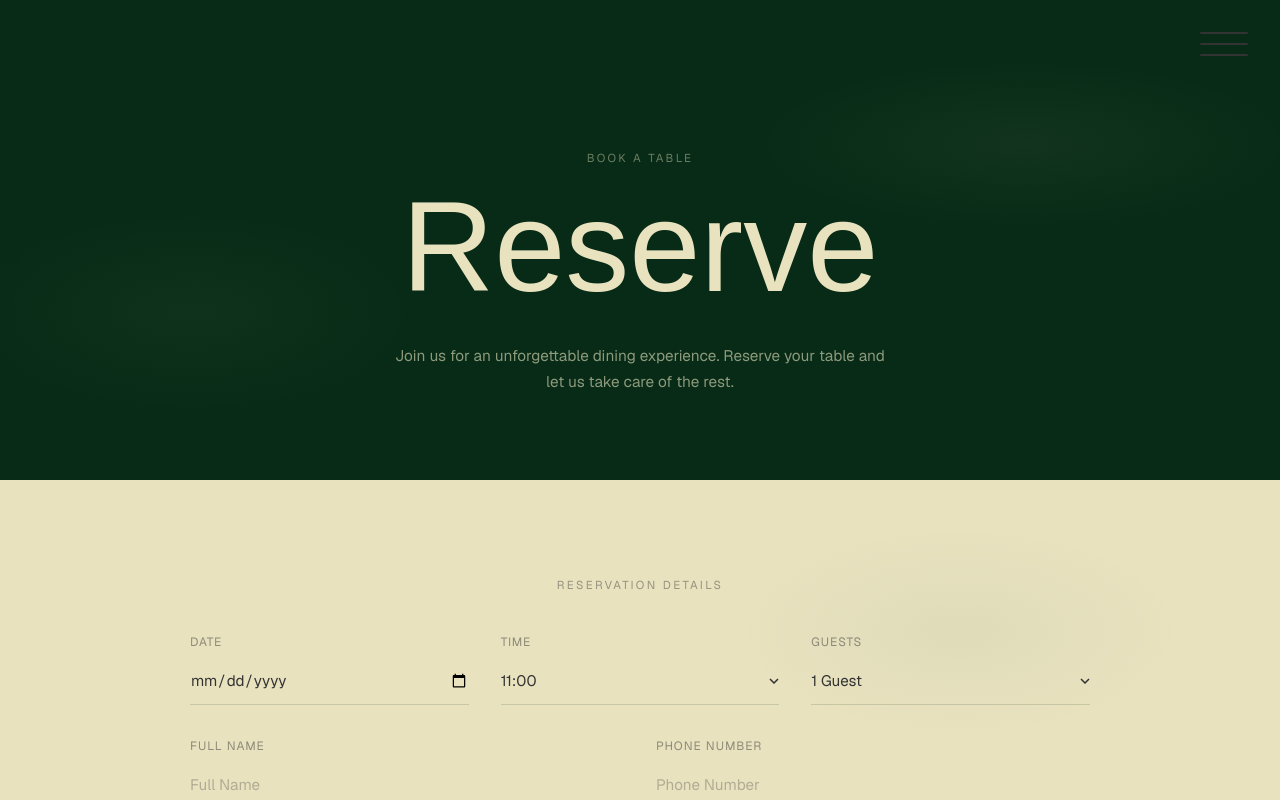
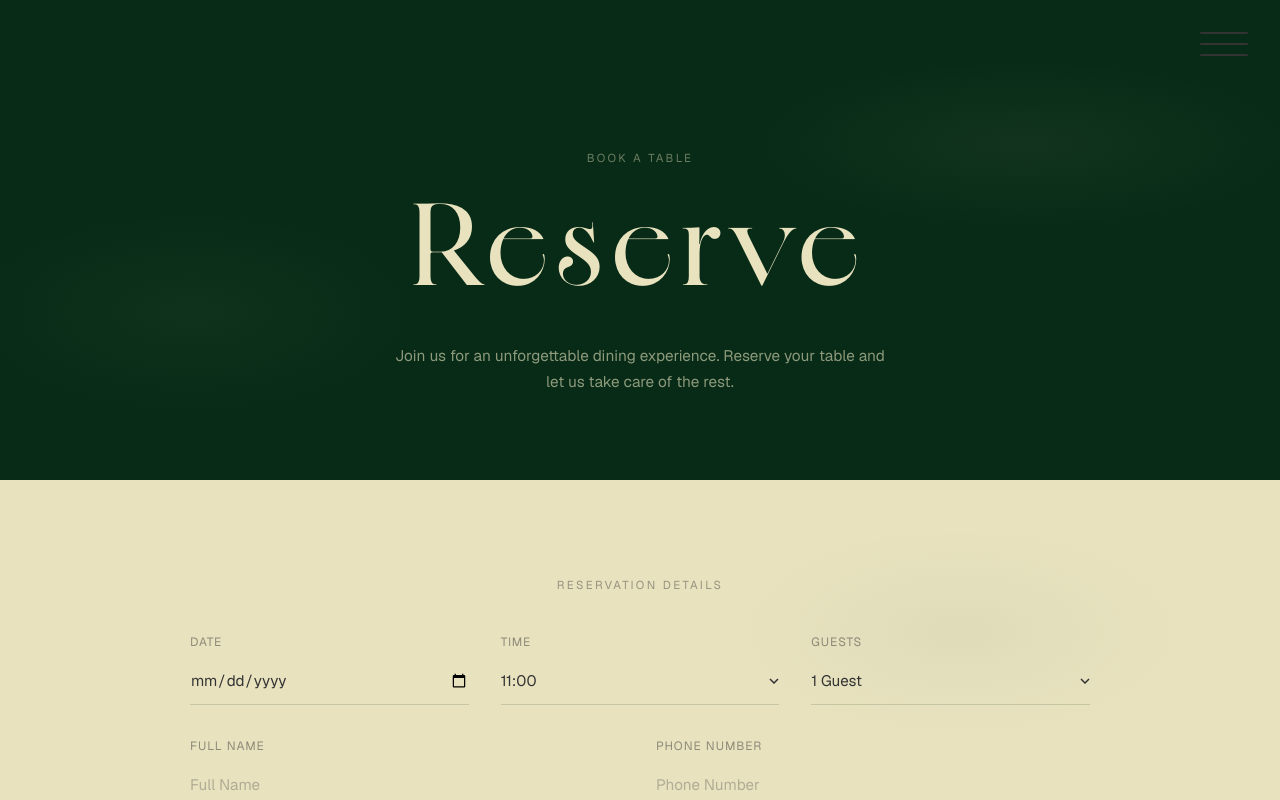
Before and after one commit to kaloyankolev13/ona_rest, a Next.js app: page /en/book in a window 1280 px wide. Shown: the top 800 px of the page. Built offline with nearby package versions, Linux system fonts and the light colour scheme.

Commit message:
added a phont

```diff
--- a/src/app/[locale]/book/Book.module.css
+++ b/src/app/[locale]/book/Book.module.css
@@ -22,7 +22,8 @@
 }
 
 .heroTitle {
-  font-family: var(--font-kaloyak), sans-serif;
+  font-family: var(--font-valky), sans-serif;
+  letter-spacing: var(--font-valky-letter-spacing);
   font-size: clamp(4rem, 10vw, 9rem);
   color: #e8e2bf;
   line-height: 1;
--- a/src/app/[locale]/contact/Contact.module.css
+++ b/src/app/[locale]/contact/Contact.module.css
@@ -22,7 +22,8 @@
 }
 
 .heroTitle {
-  font-family: var(--font-kaloyak), sans-serif;
+  font-family: var(--font-valky), sans-serif;
+  letter-spacing: var(--font-valky-letter-spacing);
   font-size: clamp(4rem, 10vw, 9rem);
   color: #333333;
   line-height: 1;
--- a/src/app/[locale]/news/News.module.css
+++ b/src/app/[locale]/news/News.module.css
@@ -22,7 +22,8 @@
 }
 
 .heroTitle {
-  font-family: var(--font-kaloyak), sans-serif;
+  font-family: var(--font-valky), sans-serif;
+  letter-spacing: var(--font-valky-letter-spacing);
   font-size: clamp(4rem, 10vw, 9rem);
   color: #333333;
   line-height: 1;
--- a/src/app/[locale]/privacy/Privacy.module.css
+++ b/src/app/[locale]/privacy/Privacy.module.css
@@ -22,7 +22,8 @@
 }
 
 .heroTitle {
-  font-family: var(--font-kaloyak), sans-serif;
+  font-family: var(--font-valky), sans-serif;
+  letter-spacing: var(--font-valky-letter-spacing);
   font-size: clamp(2.5rem, 6vw, 4rem);
   color: #333333;
   line-height: 1.1;
--- a/src/app/[locale]/voucher/Voucher.module.css
+++ b/src/app/[locale]/voucher/Voucher.module.css
@@ -19,7 +19,8 @@
 }
 
 .heroTitle {
-  font-family: var(--font-kaloyak), sans-serif;
+  font-family: var(--font-valky), sans-serif;
+  letter-spacing: var(--font-valky-letter-spacing);
   font-size: clamp(4rem, 10vw, 9rem);
   color: #333333;
   line-height: 1;
--- a/src/app/admin/Admin.module.css
+++ b/src/app/admin/Admin.module.css
@@ -85,7 +85,8 @@
 }
 
 .loginTitle {
-  font-family: var(--font-kaloyak), sans-serif;
+  font-family: var(--font-valky), sans-serif;
+  letter-spacing: var(--font-valky-letter-spacing);
   font-size: 2.5rem;
   color: #333;
   margin: 0;
--- a/src/app/globals.css
+++ b/src/app/globals.css
@@ -12,7 +12,6 @@
   --color-foreground: var(--foreground);
   --font-sans: var(--font-geist-sans);
   --font-mono: var(--font-geist-mono);
-  --font-kaloyak: var(--font-kaloyak);
 }
 
 @media (prefers-color-scheme: dark) {
```
